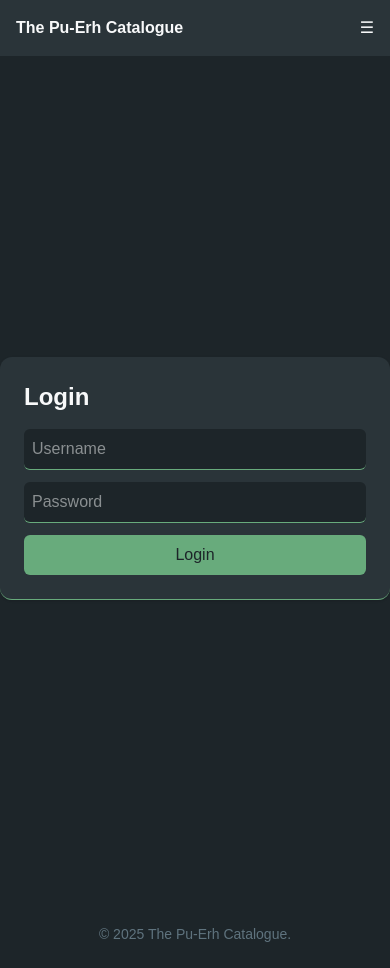
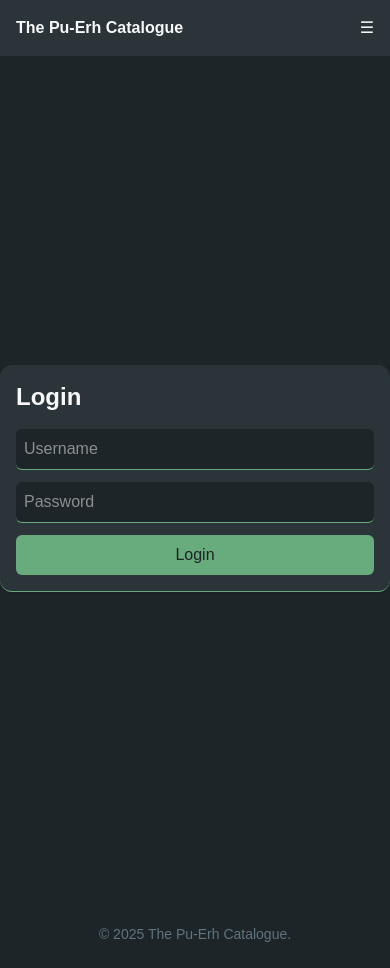
Before and after one commit to MaciejZboch/puerh-catalogue-v3, a Next.js app in the folder frontend/: page /login in a window 390 px wide. Built offline with nearby package versions, Linux system fonts and the light colour scheme; no server answers.

Commit message:
fix: change padding on mobile

```diff
--- a/frontend/src/app/login/page.tsx
+++ b/frontend/src/app/login/page.tsx
@@ -33,7 +33,7 @@ export default function LoginPage() {
     <div className="flex h-screen items-center justify-center bg-dark">
       <form
         onSubmit={handleSubmit}
-        className="w-full max-w-md p-6 bg-charcoal shadow rounded-xl text-light border-b border-green-accent"
+        className="w-full max-w-md p-4 sm:p-6 bg-charcoal shadow rounded-xl text-light border-b border-green-accent"
       >
         <h1 className="text-2xl font-semibold mb-4">Login</h1>
 
```
